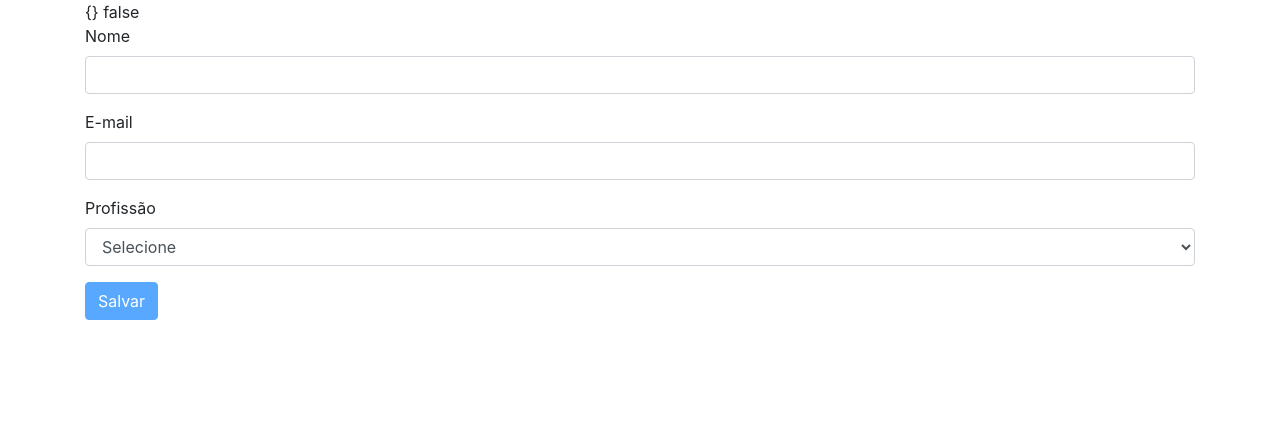
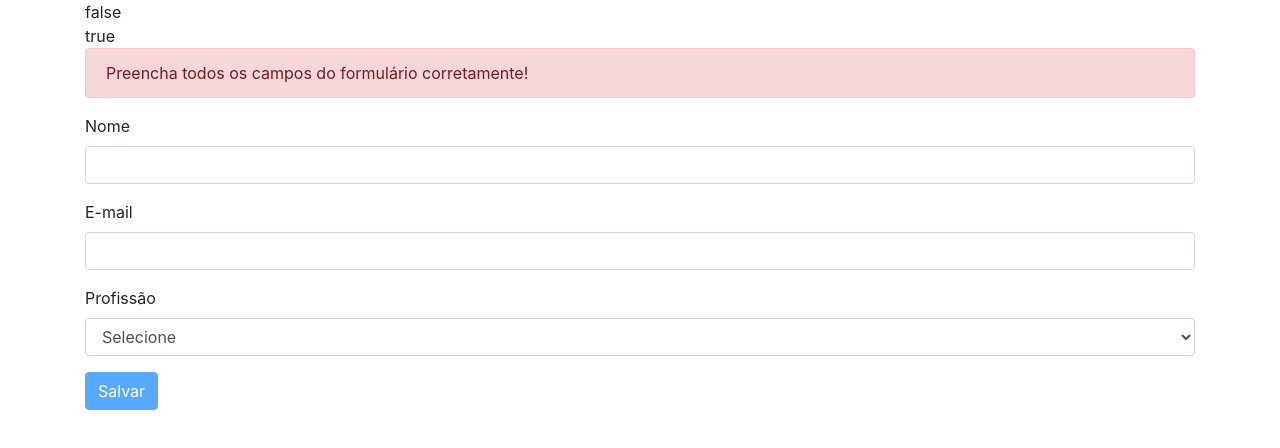
Before and after one commit to ronaldocaldas/formulario-angular, an Angular app: page / in a window 1280 px wide. Shown: the top 448 px of the page. Built offline with nearby package versions, Linux system fonts and the light colour scheme.

Commit message:
Exibindo erro de validação no formulário

```diff
--- a/src/app/app.component.html
+++ b/src/app/app.component.html
@@ -1,6 +1,11 @@
 <div class="container">
-  {{cliente | json}}
   {{usuarioForm.valid}}
+  <br>
+  {{usuarioForm.invalid}}
+
+  <div *ngIf="usuarioForm.invalid" class="alert alert-danger">
+    Preencha todos os campos do formulário corretamente!
+  </div>
 
     <form #usuarioForm="ngForm" (ngSubmit)="salvar(usuarioForm)">
       <div class="form-group">
@@ -24,7 +29,7 @@
         </select>
       </div>
 
-      <button type="submit" class="btn btn-primary" [disabled]="!usuarioForm.valid">Salvar</button>
+      <button type="submit" class="btn btn-primary" [disabled]="usuarioForm.invalid">Salvar</button>
     </form>
 
   </div>
```
